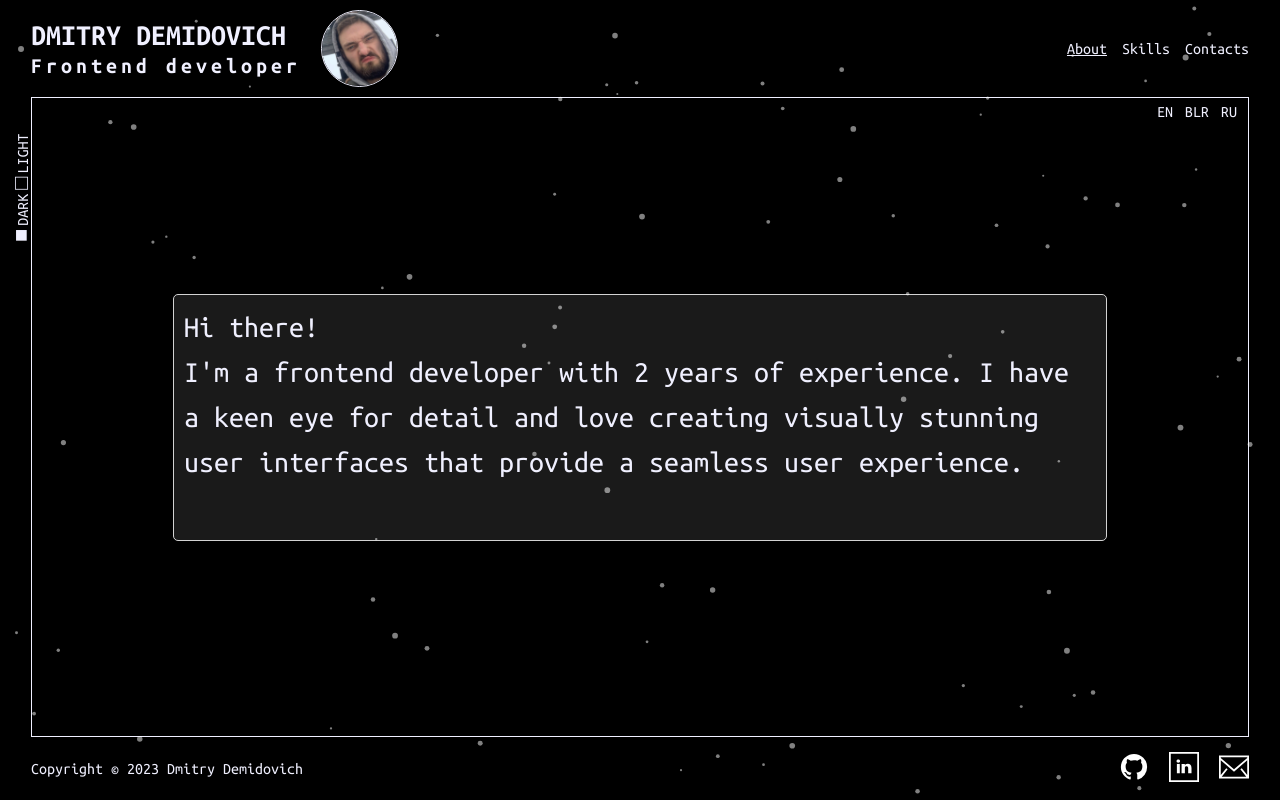
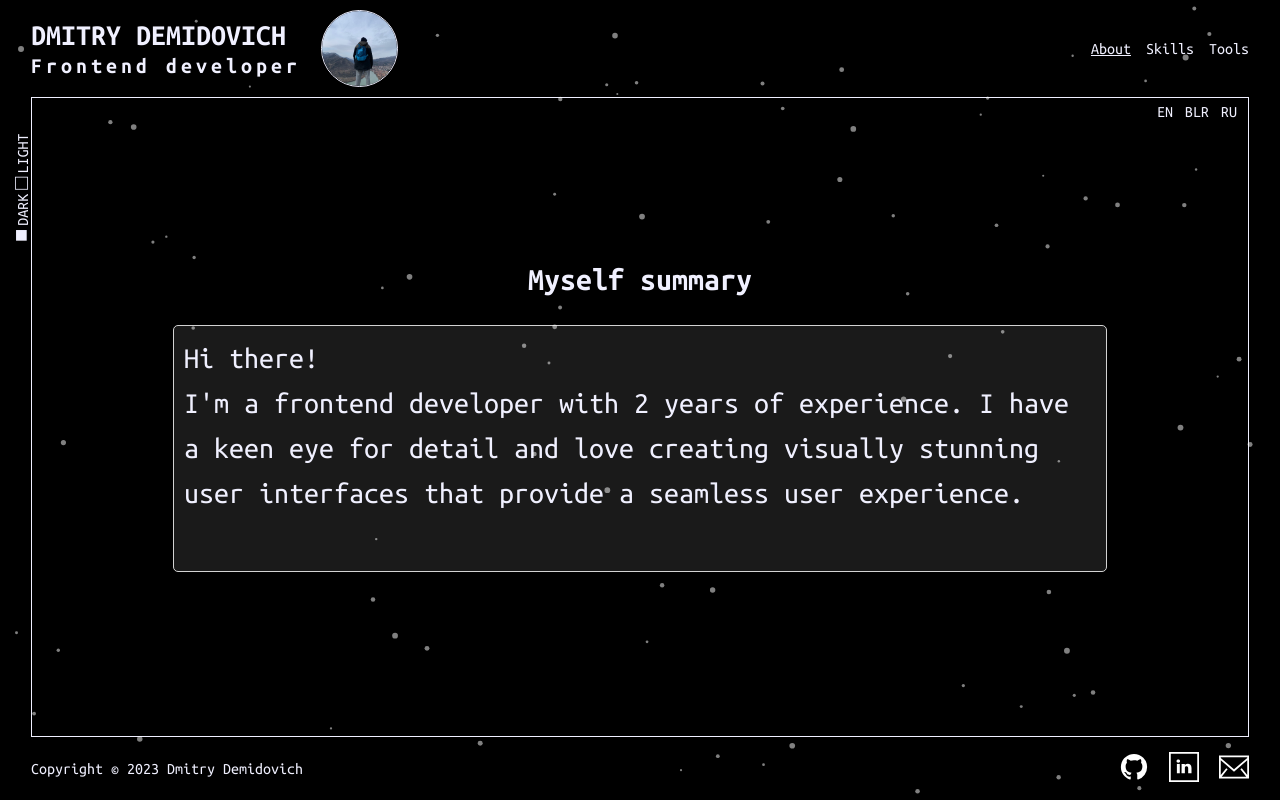
Before and after one commit to BuHogeJI2/portfolio, a React (Create React App) app: page / in a window 1280 px wide. Built offline with nearby package versions, Linux system fonts and the light colour scheme.

Commit message:
Add 404 error page

```diff
--- a/src/components/base/Layout.tsx
+++ b/src/components/base/Layout.tsx
@@ -33,7 +33,7 @@ export default function Layout({
           <Hero
             title={t('name')}
             subTitle={t('job.title')}
-            image={'/images/my_face.jpg'}
+            image={'/images/me.jpg'}
             onClick={handleOnHeroClick}
           />
           <HeaderMenu />
--- a/src/index.tsx
+++ b/src/index.tsx
@@ -1,12 +1,7 @@
 import React from 'react';
 import ReactDOM from 'react-dom/client';
 import './index.css';
-import {
-  createBrowserRouter,
-  createRoutesFromElements,
-  Route,
-  RouterProvider,
-} from 'react-router-dom';
+import { createBrowserRouter, RouterProvider } from 'react-router-dom';
 import HomePage from './pages';
 import { ThemeProvider } from 'styled-components';
 import SkillsPage from './pages/skills';
@@ -15,20 +10,27 @@ import LightModeContextProvider, {
   useLightModeContext,
 } from './libs/context/LightModeContext';
 import { darkTheme, lightTheme } from './libs/theme/theme';
-import ContactsPage from './pages/contacts';
+import ToolsPage from './pages/tools';
 import './i18n';
 import 'slick-carousel/slick/slick.css';
 import 'slick-carousel/slick/slick-theme.css';
+import Error404Page from './pages/404';
 
-const router = createBrowserRouter(
-  createRoutesFromElements(
-    <>
-      <Route path="/" element={<HomePage />} />
-      <Route path="/skills" element={<SkillsPage />} />
-      <Route path="/contacts" element={<ContactsPage />} />
-    </>
-  )
-);
+const router = createBrowserRouter([
+  {
+    path: '/',
+    element: <HomePage />,
+    errorElement: <Error404Page />,
+  },
+  {
+    path: '/skills',
+    element: <SkillsPage />,
+  },
+  {
+    path: '/tools',
+    element: <ToolsPage />,
+  },
+]);
 
 ReactDOM.createRoot(document.getElementById('root') as HTMLElement).render(
   <React.StrictMode>
--- a/src/libs/data/CommonData.ts
+++ b/src/libs/data/CommonData.ts
@@ -75,8 +75,8 @@ export function useMenuItems(): Array<TMenuItem> {
       link: '/skills',
     },
     {
-      page: t('menu.contacts'),
-      link: '/contacts',
+      page: t('menu.tools'),
+      link: '/tools',
     },
   ];
 }
--- a/src/libs/locales/blr/common.json
+++ b/src/libs/locales/blr/common.json
@@ -11,7 +11,12 @@
   "skills4": "Мой працэс распрацоўкі дакладны і эфектыўны, з прыцягненнем увагі да дэталей і забеспячэннем высокай якасці работы. Я заўсёды вучуся і заставаюся ў курсе апошніх тэхналогій і трэндаў у галіне, і я прысвечаны да дасягнення выдатных вынікаў для кожнага праекта, над якім я працую.",
   "menu.about": "Агульная інфармацыя",
   "menu.skills": "Уменні",
-  "menu.contacts": "Кантакты",
+  "menu.tools": "Прылады",
   "lightMode.light": "Святло",
-  "lightMode.dark": "Цемра"
+  "lightMode.dark": "Цемра",
+  "about.me": "Пря мяне",
+  "error.404.sorry": "Прабачце, старонка, якую вы шукаеце, не знойдзена.",
+  "error.404.not.found": "Памылка 404: Старонка не знойдзена",
+  "error.404.check": "Запытаная старонка на гэтым сайце не можа быць знойдзена. Магчыма, старонка была выдалена або URL быў зменены.",
+  "error.404.thank": "Дзякуй за наведванне майго партфаліа сайта!"
 }
--- a/src/libs/locales/en/common.json
+++ b/src/libs/locales/en/common.json
@@ -11,7 +11,12 @@
   "skills4": "My development process is thorough and efficient, with a keen eye for detail and a commitment to delivering quality work. I am always learning and staying up-to-date with the latest technologies and trends in the industry, and I'm dedicated to delivering exceptional results for every project I work on.",
   "menu.about": "About",
   "menu.skills": "Skills",
-  "menu.contacts": "Contacts",
+  "menu.tools": "Tools",
   "lightMode.light": "Light",
-  "lightMode.dark": "Dark"
+  "lightMode.dark": "Dark",
+  "about.me": "Myself summary",
+  "error.404.sorry": "I'm sorry, the page you are looking for could not be found.",
+  "error.404.not.found": "Error 404: Page Not Found",
+  "error.404.check": "The requested page on this website could not be found. It's possible that the page has been removed or the URL has been changed.",
+  "error.404.thank": "Thank you for visiting my portfolio website!"
 }
--- a/src/libs/locales/ru/common.json
+++ b/src/libs/locales/ru/common.json
@@ -11,7 +11,12 @@
   "skills4": "Мой процесс разработки тщательный и эффективный, с пристальным вниманием к деталям и обязательством предоставлять качественную работу. Я всегда учусь и следую за последними технологиями и трендами в отрасли, и я посвящен достижению исключительных результатов для каждого проекта, над которым я работаю.",
   "menu.about": "Общая информация",
   "menu.skills": "Навыки",
-  "menu.contacts": "Контакты",
+  "menu.tools": "Иструменты",
   "lightMode.light": "Светло",
-  "lightMode.dark": "Темно"
+  "lightMode.dark": "Темно",
+  "about.me": "Обо мне",
+  "error.404.sorry": "Извините, страница, которую вы ищете, не найдена.",
+  "error.404.not.found": "Ошибка 404: Страница не найдена",
+  "error.404.check": "Запрашиваемая страница на этом сайте не может быть найдена. Возможно, страница была удалена или URL был изменен.",
+  "error.404.thank": "Спасибо за посещение моего портфолио сайта!"
 }
--- a/src/libs/theme/theme.tsx
+++ b/src/libs/theme/theme.tsx
@@ -32,6 +32,7 @@ const unionStyles: TUnionStyles = {
     border: '1px solid',
     height: '100%',
     display: 'flex',
+    flexDirection: 'column',
     justifyContent: 'center',
     alignItems: 'center',
   },
@@ -65,6 +66,7 @@ const unionStyles: TUnionStyles = {
     marginLeft: '20px',
     border: '1px solid',
     cursor: 'pointer',
+    objectFit: 'cover',
   },
   buttons: {
     linkBtn: {
--- /dev/null
+++ b/src/pages/404.tsx
@@ -0,0 +1,45 @@
+import React from 'react';
+import Layout from '../components/base/Layout';
+import styled from 'styled-components';
+import { fontSize } from '../libs/theme/theme';
+import { useTranslation } from 'react-i18next';
+
+const ErrorMessagesWrapper = styled.div({
+  display: 'flex',
+  flexDirection: 'column',
+  alignItems: 'center',
+  justifyContent: 'center',
+  padding: '10px',
+  lineHeight: 1.5,
+  '.not-found': {
+    fontSize: '45px',
+  },
+  '.thank': {
+    fontSize: fontSize.xxl,
+  },
+});
+
+const ErrorMessage = styled.div({
+  fontSize: fontSize.big,
+  textAlign: 'center',
+  '&:not(:last-child)': {
+    marginBottom: '20px',
+  },
+});
+
+export default function Error404Page(): React.ReactElement {
+  const [t] = useTranslation();
+
+  return (
+    <Layout>
+      <ErrorMessagesWrapper>
+        <ErrorMessage>{t('error.404.sorry')}</ErrorMessage>
+        <ErrorMessage className={'not-found'}>
+          {t('error.404.not.found')}
+        </ErrorMessage>
+        <ErrorMessage>{t('error.404.check')}</ErrorMessage>
+        <ErrorMessage className={'thank'}>{t('error.404.thank')}</ErrorMessage>
+      </ErrorMessagesWrapper>
+    </Layout>
+  );
+}
--- a/src/pages/index.tsx
+++ b/src/pages/index.tsx
@@ -4,6 +4,10 @@ import BaseSlider from '../components/base/BaseSlider';
 import { Trans, useTranslation } from 'react-i18next';
 import styled from 'styled-components';
 import { isMobile } from 'react-device-detect';
+
+const AboutMe = styled.h1({
+  marginBottom: '30px',
+});
 
 const BaseSliderWrapper = styled.div(
   ({ theme }) => theme.slider.wrapper,
@@ -17,6 +21,7 @@ export default function HomePage(): React.ReactElement {
 
   return (
     <Layout>
+      <AboutMe>{t('about.me')}</AboutMe>
       <BaseSliderWrapper>
         <BaseSlider>
           <Trans>
--- a/src/pages/contacts.tsx
+++ b/src/pages/tools.tsx
@@ -1,10 +1,10 @@
 import React from 'react';
 import Layout from '../components/base/Layout';
 
-export default function ContactsPage(): React.ReactElement {
+export default function ToolsPage(): React.ReactElement {
   return (
     <Layout>
-      <h1>Contacts</h1>
+      <h1>Tools</h1>
     </Layout>
   );
 }
```
Also changed, not shown: public/images/me.jpg (added), public/images/my_face.jpg (deleted).
